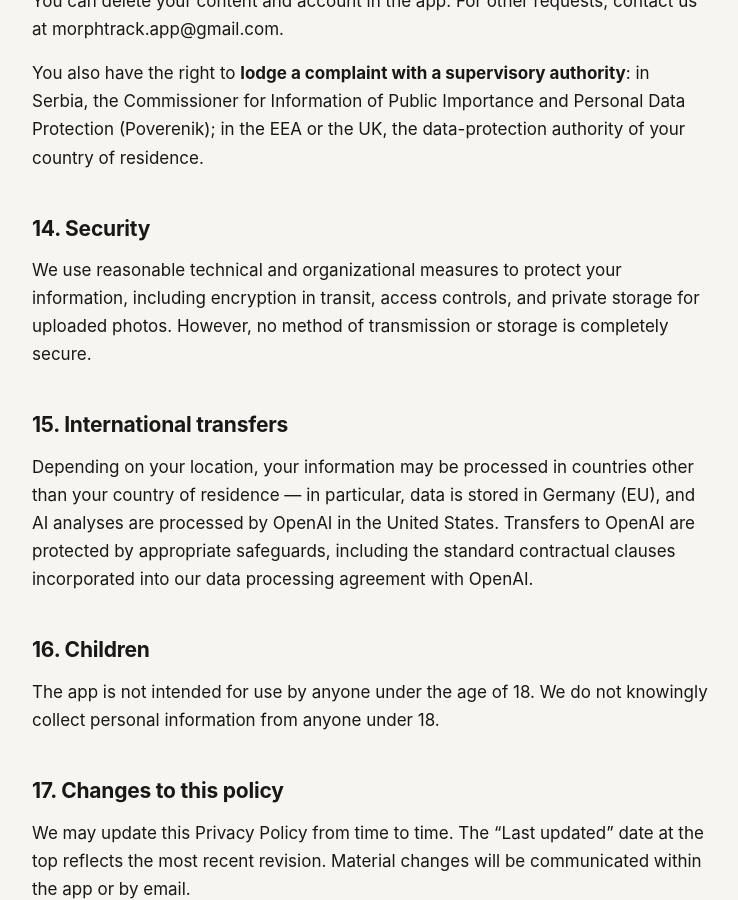
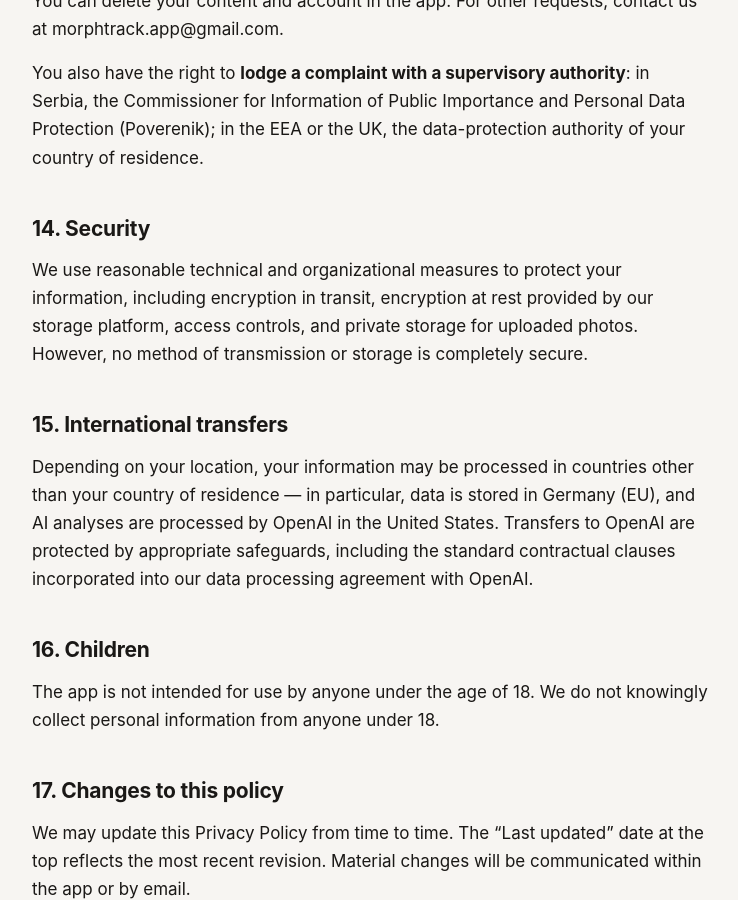
Before and after one commit to morphtrack/morphtrack-legal, a Jekyll site: the page built from v2/privacy-policy.md, in a window 1280 px wide and 900 px high, scrolled down 7321 px. Shown: the whole window, without its empty margins (270-1008 px from the left). Built offline with Jekyll 4.4.1, drawn with Linux system fonts in a browser that asks for light colours.

Commit message:
Say that stored photos are encrypted, because they are
Section 14 listed encryption in transit, access controls and private storage,
and stopped there. It under-claimed: DigitalOcean Spaces encrypts objects at
rest by default — "Data on Spaces is encrypted at rest, which helps to minimize
the risk of a data breach via malicious hardware access" (Shared Responsibility
Model for Spaces). Both languages now name it.

Phrased as "provided by our storage platform" on purpose: DigitalOcean holds
those keys, we do not, and the sentence should not suggest otherwise.

No code changed, and none should. An audit read the absent ServerSideEncryption
in s3.service.ts as proof the photos sit unencrypted, which is the wrong
conclusion — and acting on it would have been worse than useless: that header is
SSE-S3, Spaces implements only SSE-C with customer-managed keys, rejects
bucket-level encryption settings, and answers unsupported operations with
NotImplemented. Setting it could have broken photo upload in production.

```diff
--- a/v2/privacy-policy.md
+++ b/v2/privacy-policy.md
@@ -163,7 +163,7 @@ You also have the right to **lodge a complaint with a supervisory authority**: i
 
 ## 14. Security
 
-We use reasonable technical and organizational measures to protect your information, including encryption in transit, access controls, and private storage for uploaded photos. However, no method of transmission or storage is completely secure.
+We use reasonable technical and organizational measures to protect your information, including encryption in transit, encryption at rest provided by our storage platform, access controls, and private storage for uploaded photos. However, no method of transmission or storage is completely secure.
 
 ## 15. International transfers
 
```
Also changed, not shown: v2/ru/privacy-policy.md (+1 -1 lines).
